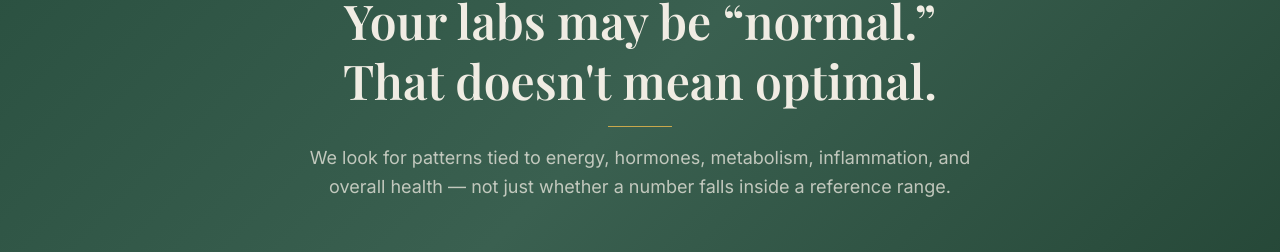
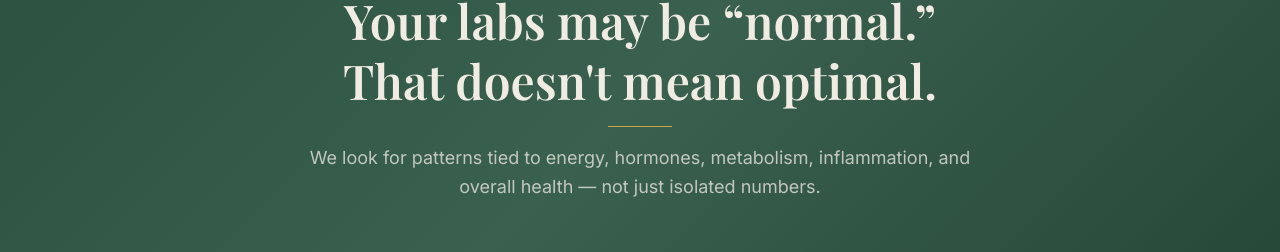
Before and after one commit to Sherryfarmshop/rooted-clarity-website, a Next.js app: page / in a window 1280 px wide. Shown: the part 874-1126 px from the top of the page. Built offline with nearby package versions, Linux system fonts and the light colour scheme; a web font is replaced by a local one.

Commit message:
tagline-subtext-update

```diff
--- a/src/components/TaglineBanner.tsx
+++ b/src/components/TaglineBanner.tsx
@@ -12,7 +12,7 @@ export default function TaglineBanner() {
         </h2>
         <div className="w-16 h-px bg-[#C9A84C] mx-auto mb-4" />
         <p className="text-[#f0ece3]/75 text-base sm:text-lg max-w-2xl mx-auto leading-relaxed">
-          We look for patterns tied to energy, hormones, metabolism, inflammation, and overall health — not just whether a number falls inside a reference range.
+          We look for patterns tied to energy, hormones, metabolism, inflammation, and overall health — not just isolated numbers.
         </p>
       </div>
     </section>
```
